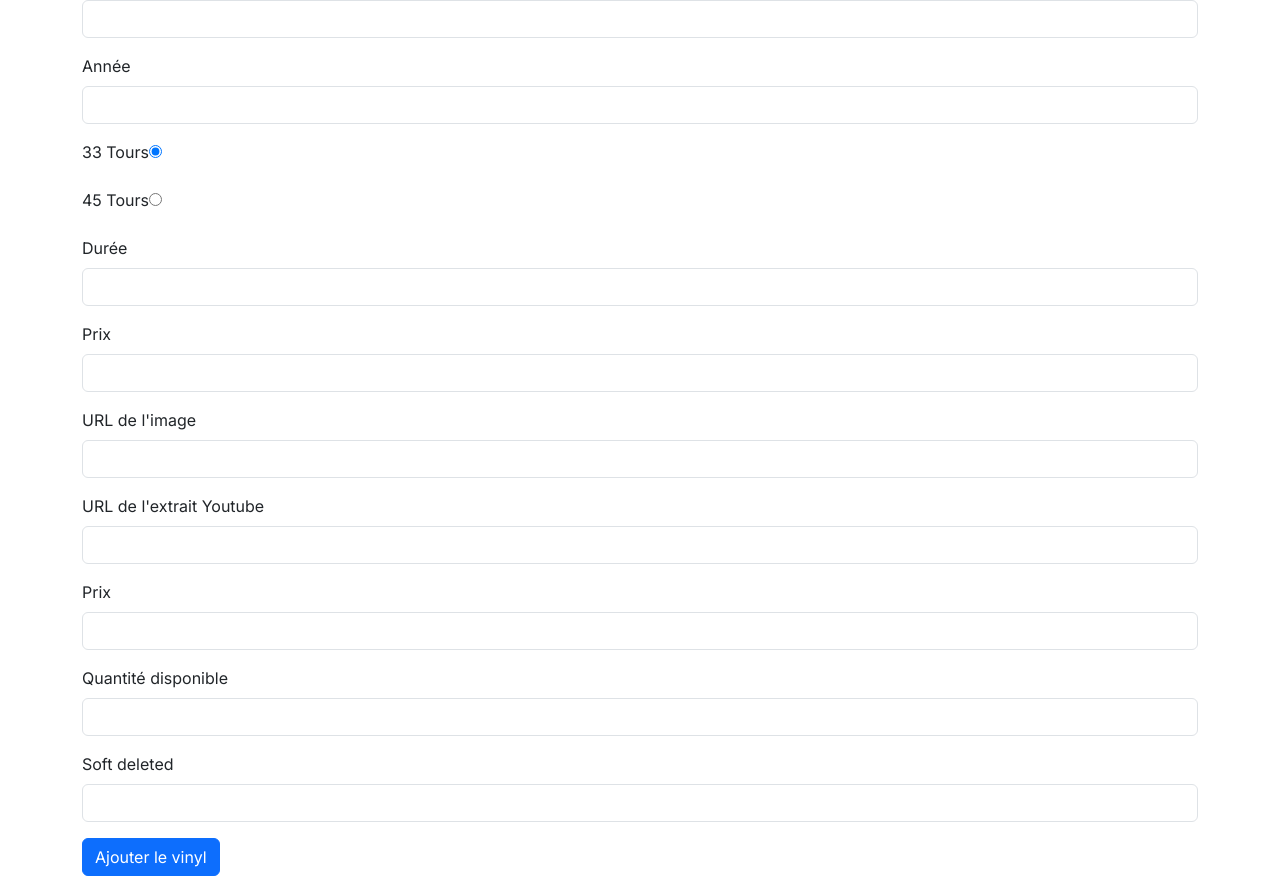
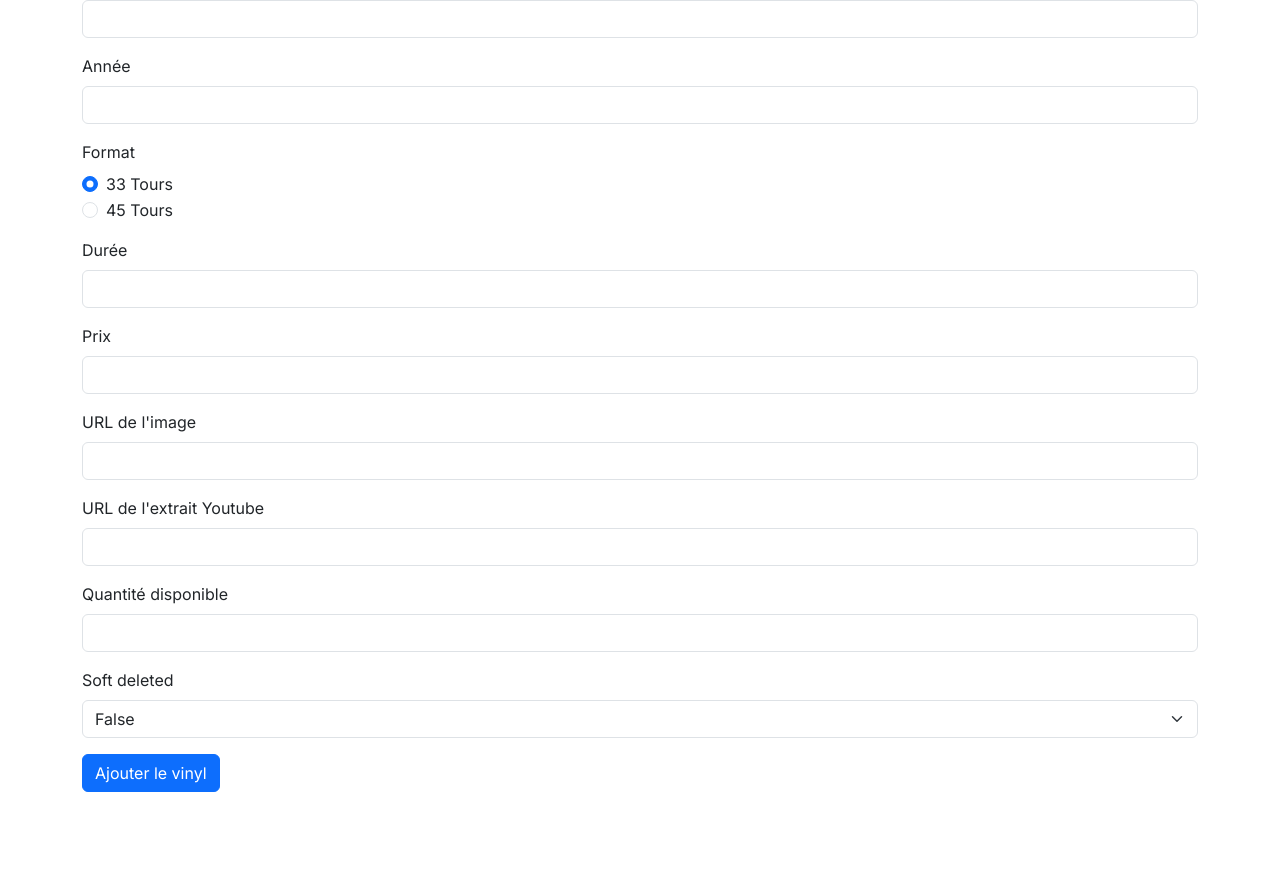
Before and after one commit to ElizabethSanchez16/Projet-final, a Next.js app: page /administration/ajoutmusique in a window 1280 px wide. Shown: the part 426-1302 px from the top of the page. After the commit the page ends 1218 px from the top, so only its background shows below. Built offline with nearby package versions, Linux system fonts and the light colour scheme.

Commit message:
Voir journal

```diff
--- a/app/basededonnees/db.json
+++ b/app/basededonnees/db.json
@@ -1,94 +1,4 @@
 {
-  "films": [
-    {
-      "id": "1",
-      "titre": "Avatar 2",
-      "description": "A paraplegic Marine dispatched to the moon Pandora on a unique mission becomes torn between following his orders and protecting the world he feels is his home.",
-      "imageUrl": "https://image.cnbcfm.com/api/v1/image/105897632-1557241558937avatar-e1541360922907.jpg?v=1664130328&w=1920&h=1080",
-      "duration": "2h 42m",
-      "deleted": false
-    },
-    {
-      "id": "2",
-      "titre": "The Dark Knight",
-      "description": "When the menace known as the Joker wreaks havoc and chaos on the people of Gotham, Batman must accept one of the greatest psychological and physical tests of his ability to fight injustice.",
-      "imageUrl": "https://images.ladepeche.fr/api/v1/images/view/5c34d2f53e454659430d33a5/large/image.jpg",
-      "duration": "2h 32m",
-      "deleted": false
-    },
-    {
-      "id": "3",
-      "titre": "Avengers Endgame",
-      "description": "After the devastating events of Avengers: Infinity War (2018), the universe is in ruins. With the help of remaining allies, the Avengers assemble once more in order to reverse Thanos' actions and restore balance to the universe.",
-      "imageUrl": "https://cdn.vox-cdn.com/thumbor/Ud01bY7Cq96hTiS6CPRjc2rngXw=/1400x788/filters:format(jpeg)/cdn.vox-cdn.com/uploads/chorus_asset/file/15969338/surprise_marvel_releases_a_new_full_trailer_and_poster_for_avengers_endgame_social.jpg",
-      "duration": "3h 1m",
-      "deleted": false
-    },
-    {
-      "id": "4",
-      "titre": "Skyfall",
-      "description": "James Bond's loyalty to M is tested when her past comes back to haunt her. When MI6 comes under attack, 007 must track down and destroy the threat, no matter how personal the cost.",
-      "imageUrl": "https://m.media-amazon.com/images/M/MV5BMTk4NTQ1Mzc1NV5BMl5BanBnXkFtZTgwODQ2NzA0NDE@._V1_.jpg",
-      "duration": "2h 23m",
-      "deleted": false
-    },
-    {
-      "id": "5",
-      "titre": "Moana",
-      "description": "Viana en France",
-      "imageUrl": "https://image.cnbcfm.com/api/v1/image/105897632-1557241558937avatar-e1541360922907.jpg?v=1664130328&w=1920&h=1080",
-      "duration": "1h 47m",
-      "deleted": true
-    },
-    {
-      "id": "6",
-      "titre": "La reine des neiges",
-      "description": "L'action se déroule à Arendelle",
-      "imageUrl": "https://image.cnbcfm.com/api/v1/image/105897632-1557241558937avatar-e1541360922907.jpg?v=1664130328&w=1920&h=1080",
-      "duration": "1h 42m",
-      "deleted": true
-    },
-    {
-      "id": "9732",
-      "titre": "13e film du 7e art",
-      "description": "Le 13 porte malheur",
-      "imageUrl": "https://cdn.vox-cdn.com/thumbor/Ud01bY7Cq96hTiS6CPRjc2rngXw=/1400x788/filters:format(jpeg)/cdn.vox-cdn.com/uploads/chorus_asset/file/15969338/surprise_marvel_releases_a_new_full_trailer_and_poster_for_avengers_endgame_social.jpg",
-      "duration": "6h78m",
-      "deleted": true
-    },
-    {
-      "id": "e07c",
-      "titre": "10e film du 7e art",
-      "description": "asd",
-      "imageUrl": "",
-      "duration": "6h78m + bonus",
-      "deleted": true
-    },
-    {
-      "id": "d2c2",
-      "titre": "10e film du 7e art",
-      "description": "ad",
-      "imageUrl": "https://cdn.vox-cdn.com/thumbor/Ud01bY7Cq96hTiS6CPRjc2rngXw=/1400x788/filters:format(jpeg)/cdn.vox-cdn.com/uploads/chorus_asset/file/15969338/surprise_marvel_releases_a_new_full_trailer_and_poster_for_avengers_endgame_social.jpg",
-      "duration": "6h78m + bonus",
-      "deleted": true
-    },
-    {
-      "id": "5ad0",
-      "titre": "11e film du 7e art",
-      "description": "ad",
-      "imageUrl": "https://cdn.vox-cdn.com/thumbor/Ud01bY7Cq96hTiS6CPRjc2rngXw=/1400x788/filters:format(jpeg)/cdn.vox-cdn.com/uploads/chorus_asset/file/15969338/surprise_marvel_releases_a_new_full_trailer_and_poster_for_avengers_endgame_social.jpg",
-      "duration": "6h78m + bonus",
-      "deleted": true
-    },
-    {
-      "id": "2baa",
-      "titre": "11e film du 7e art",
-      "description": "ads",
-      "imageUrl": "https://cdn.vox-cdn.com/thumbor/Ud01bY7Cq96hTiS6CPRjc2rngXw=/1400x788/filters:format(jpeg)/cdn.vox-cdn.com/uploads/chorus_asset/file/15969338/surprise_marvel_releases_a_new_full_trailer_and_poster_for_avengers_endgame_social.jpg",
-      "duration": "6h78m + bonus",
-      "deleted": false
-    }
-  ],
   "musiques": [
     {
       "id": "1",
@@ -100,7 +10,7 @@
         "Pop",
         "Psychédélique"
       ],
-      "année": 1967,
+      "annee": 1967,
       "duration": "0h 39m 51s",
       "imageUrl": "http://www.beatlesebooks.com/files/1619622/uploaded/sgt%20peper%20capitol%20label%20side%20one.jpg",
       "extraitUrl": "https://www.youtube.com/watch?v=R7dQjOCLQI8",
@@ -108,7 +18,7 @@
       "tours45": false,
       "disponible": 4,
       "deleted": false,
-      "prix": 35
+      "prix": 35.50
     },
     {
       "id": "2",
@@ -121,7 +31,7 @@
         "Funk",
         "Rock"
       ],
-      "année": 1982,
+      "annee": 1982,
       "duration": "0h 42m 19s",
       "imageUrl": "https://dyn1.heritagestatic.com/lf?set=path%5B2%2F2%2F0%2F4%2F1%2F22041061%5D%2Csizedata%5B850x600%5D&call=url%5Bfile%3Aproduct.chain%5D",
       "extraitUrl": "https://www.youtube.com/watch?v=sOnqjkJTMaA",
@@ -129,7 +39,7 @@
       "tours45": false,
       "disponible": 6,
       "deleted": false,
-      "prix": 28
+      "prix": 28.75
     },
     {
       "id": "3",
@@ -140,7 +50,7 @@
         "Progressive Rock",
         "Art Rock"
       ],
-      "année": 1973,
+      "annee": 1973,
       "duration": "0h 42m 49s",
       "imageUrl": "https://encorerecords.ca/cdn/shop/files/81gjeiHQMSL._AC_SL1500.jpg?v=1697131592&width=600",
       "extraitUrl": "https://www.youtube.com/watch?v=JwYX52BP2Sk",
@@ -148,7 +58,7 @@
       "tours45": false,
       "disponible": 7,
       "deleted": false,
-      "prix": 40
+      "prix": 40.25
     },
     {
       "id": "4",
@@ -160,7 +70,7 @@
         "Heavy Metal",
         "Folk Rock"
       ],
-      "année": 1971,
+      "annee": 1971,
       "duration": "0h 42m 34s",
       "imageUrl": "images/LedZeppelinIV.jpg",
       "extraitUrl": "https://www.youtube.com/watch?v=0hLESLXqBLI",
@@ -168,7 +78,7 @@
       "tours45": false,
       "disponible": 9,
       "deleted": false,
-      "prix": 32
+      "prix": 32.99
     },
     {
       "id": "5",
@@ -179,7 +89,7 @@
         "Grunge",
         "Alternative Rock"
       ],
-      "année": 1991,
+      "annee": 1991,
       "duration": "0h 42m 24s",
       "imageUrl": "images/nirvana-nevermind-blackvinyl.jpg",
       "extraitUrl": "https://www.youtube.com/watch?v=pkcJEvMcnEg",
@@ -187,7 +97,7 @@
       "tours45": false,
       "disponible": 5,
       "deleted": false,
-      "prix": 30
+      "prix": 30.50
     },
     {
       "id": "6",
@@ -198,7 +108,7 @@
         "Rock",
         "Opéra Rock"
       ],
-      "année": 1975,
+      "annee": 1975,
       "duration": "0h 05m 55s",
       "imageUrl": "https://upload.wikimedia.org/wikipedia/commons/thumb/b/bd/Bohemian_Rhapsody_by_Queen_US_vinyl_red_label.png/250px-Bohemian_Rhapsody_by_Queen_US_vinyl_red_label.png",
       "extraitUrl": "https://www.youtube.com/watch?v=fJ9rUzIMcZQ",
@@ -206,7 +116,7 @@
       "tours45": true,
       "disponible": 15,
       "deleted": false,
-      "prix": 15
+      "prix": 15.99
     },
     {
       "id": "7",
@@ -216,7 +126,7 @@
       "genre": [
         "Rock and Roll"
       ],
-      "année": 1956,
+      "annee": 1956,
       "duration": "0h 02m 16s",
       "imageUrl": "https://upload.wikimedia.org/wikipedia/en/thumb/2/2e/Big-mama-thornton-hound-dog.jpg/250px-Big-mama-thornton-hound-dog.jpg",
       "extraitUrl": "https://www.youtube.com/watch?v=-eHJ12Vhpyc",
@@ -224,7 +134,7 @@
       "tours45": true,
       "disponible": 11,
       "deleted": false,
-      "prix": 12
+      "prix": 12.50
     },
     {
       "id": "8",
@@ -234,7 +144,7 @@
       "genre": [
         "Folk Rock"
       ],
-      "année": 1965,
+      "annee": 1965,
       "duration": "0h 06m 13s",
       "imageUrl": "https://upload.wikimedia.org/wikipedia/en/thumb/3/30/Gates_of_Eden_cover.jpg/250px-Gates_of_Eden_cover.jpg",
       "extraitUrl": "https://www.youtube.com/watch?v=IwOfCgkyEj0",
@@ -242,7 +152,7 @@
       "tours45": true,
       "disponible": 0,
       "deleted": false,
-      "prix": 18
+      "prix": 18.25
     },
     {
       "id": "9",
@@ -253,7 +163,7 @@
         "Surf Rock",
         "Psychedelic Pop"
       ],
-      "année": 1966,
+      "annee": 1966,
       "duration": "0h 03m 39s",
       "imageUrl": "https://upload.wikimedia.org/wikipedia/en/thumb/b/b2/Good_Vibrations_single.jpg/250px-Good_Vibrations_single.jpg",
       "extraitUrl": "https://www.youtube.com/watch?v=apBWI6xrbLY",
@@ -261,7 +171,7 @@
       "tours45": true,
       "disponible": 8,
       "deleted": false,
-      "prix": 14
+      "prix": 14.75
     },
     {
       "id": "10",
@@ -273,7 +183,7 @@
         "R&B",
         "Funk"
       ],
-      "année": 1983,
+      "annee": 1983,
       "duration": "0h 04m 54s",
       "imageUrl": "https://upload.wikimedia.org/wikipedia/en/thumb/d/d6/Billie_Jean_US_7-inch_vinyl_Side-A.jpg/250px-Billie_Jean_US_7-inch_vinyl_Side-A.jpg",
       "extraitUrl": "https://www.youtube.com/watch?v=Zi_XLOBDo_Y",
@@ -281,7 +191,7 @@
       "tours45": true,
       "disponible": 12,
       "deleted": false,
-      "prix": 16
+      "prix": 16.50
     },
     {
       "id": "11",
@@ -292,7 +202,7 @@
         "Rock",
         "Pop"
       ],
-      "année": 1977,
+      "annee": 1977,
       "duration": "0h 40m 01s",
       "imageUrl": "https://images.urbndata.com/is/image/UrbanOutfitters/92354091_040_d?$xlarge$&fit=constrain&fmt=webp&qlt=80&wid=540",
       "extraitUrl": "https://www.youtube.com/watch?v=-uFU79MGj00",
@@ -300,7 +210,25 @@
       "tours45": false,
       "disponible": 0,
       "deleted": true,
-      "prix": 38
+      "prix": 38.99
+    },
+    {
+      "id": "cce9",
+      "titre": "Discovery",
+      "album": "Discovery",
+      "artiste": "Daft Punk",
+      "genre": [
+        "Electronic"
+      ],
+      "annee": 2000,
+      "duration": "1:01:19",
+      "imageUrl": "https://upload.wikimedia.org/wikipedia/en/thumb/2/27/Daft_Punk_-_Discovery.png/250px-Daft_Punk_-_Discovery.png",
+      "extraitUrl": "https://www.youtube.com/watch?v=FGBhQbmPwH8",
+      "tours33": true,
+      "tours45": false,
+      "disponible": 10,
+      "deleted": false,
+      "prix": 39.75
     }
   ],
   "lecteurs": [
@@ -308,7 +236,7 @@
       "id": "1",
       "nom": "Audio-Technica AT-LP60XBT-BK",
       "marque": "Audio-Technica",
-      "prix": 299,
+      "prix": 299.99,
       "caracteristiques": [
         "Connectivité Bluetooth",
         "Fonctionnement entièrement automatique avec deux vitesses : 33-1/3 et 45 RPM",
--- a/app/components/AjoutMusiqueForm.js
+++ b/app/components/AjoutMusiqueForm.js
@@ -1,16 +1,14 @@
-//app\components\ModificationForm.js
+// app/components/AjoutMusiqueForm.js
 "use client";
 import { useFormState, useState } from 'react-dom';
 
-
-export default function ModificationMusiqueForm({ modificationMusiqueAction }) {
-    const [state, formAction] = useFormState(modificationMusiqueAction, null);
-
+export default function ajoutMusiqueForm({ ajoutMusiqueAction }) {
+    const [state, formAction] = useFormState(ajoutMusiqueAction, null);
 
     return (
         <>
             <div className="container mt-4">
-                <h1>Modifier un Vinyl</h1>
+                <h1>Ajouter un Vinyl</h1>
                 <form action={formAction}>
 
                     <div className="mb-3">
@@ -20,36 +18,34 @@ export default function ModificationMusiqueForm({ modificationMusiqueAction }) {
 
                     <div className="mb-3">
                         <label htmlFor="album" className="form-label">Album</label>
-                        <input type="text" className="form-control" id="album" name="album" required></input>
+                        <input type="text" className="form-control" id="album" name="album" required />
                     </div>
 
                     <div className="mb-3">
                         <label htmlFor="artiste" className="form-label">Artiste</label>
-                        <input type="text" className="form-control" id="artiste" name="artiste" required></input>
+                        <input type="text" className="form-control" id="artiste" name="artiste" required />
                     </div>
 
                     <div className="mb-3">
                         <label htmlFor="genre" className="form-label">Genre</label>
-                        <input type="text" className="form-control" id="genre" name="genre" required></input>
+                        <input type="text" className="form-control" id="genre" name="genre" required />
                     </div>
 
                     <div className="mb-3">
-                        <label htmlFor="année" className="form-label">Année</label>
-                        <input type="number" className="form-control" id="année" name="année" required></input>
+                        <label htmlFor="annee" className="form-label">Année</label>
+                        <input type="number" className="form-control" id="annee" name="annee" required />
                     </div>
 
                     <div className="mb-3">
-
-                        <div className="mb-3">
-                            <label htmlFor="33tours" className="form-label">33 Tours</label>
-                            <input type="radio" className="radio-control" value="33tours" id="33tours" name="33tours" required checked></input>
+                        <label className="form-label">Format</label>
+                        <div className="form-check">
+                            <input type="radio" className="form-check-input" value="33tours" id="33tours" name="format" required defaultChecked />
+                            <label className="form-check-label" htmlFor="33tours">33 Tours</label>
                         </div>
-
-                        <div className="mb-3">
-                            <label htmlFor="45tours" className="form-label">45 Tours</label>
-                            <input type="radio" className="radio-control" value="45tours" id="45tours" name="45tours" required></input>
+                        <div className="form-check">
+                            <input type="radio" className="form-check-input" value="45tours" id="45tours" name="format" required />
+                            <label className="form-check-label" htmlFor="45tours">45 Tours</label>
                         </div>
-
                     </div>
 
                     <div className="mb-3">
@@ -59,7 +55,7 @@ export default function ModificationMusiqueForm({ modificationMusiqueAction }) {
 
                     <div className="mb-3">
                         <label htmlFor="prix" className="form-label">Prix</label>
-                        <input type="number" className="form-control" id="prix" name="prix" required></input>
+                        <input type="number" className="form-control" id="prix" name="prix" required />
                     </div>
 
                     <div className="mb-3">
@@ -73,30 +69,17 @@ export default function ModificationMusiqueForm({ modificationMusiqueAction }) {
                     </div>
 
                     <div className="mb-3">
-                        <label htmlFor="prix" className="form-label">Prix</label>
-                        <input type="number" className="form-control" id="prix" name="prix" required></input>
-                    </div>
-
-                    <div className="mb-3">
                         <label htmlFor="disponible" className="form-label">Quantité disponible</label>
-                        <input type="number" className="form-control" id="disponible" name="disponible" required></input>
+                        <input type="number" className="form-control" id="disponible" name="disponible" required />
                     </div>
 
                     <div className="mb-3">
                         <label htmlFor="deleted" className="form-label">Soft deleted</label>
-                        <input type="boolean" className="form-control" id="deleted" name="deleted" required></input>
+                        <select className="form-select" id="deleted" name="deleted" required>
+                            <option value="false">False</option>
+                            <option value="true">True</option>
+                        </select>
                     </div>
-
-
-
-
-
-
-
-
-
-
-
 
                     <button type="submit" className="btn btn-primary">Ajouter le vinyl</button>
                     {state?.error && <p className="text-danger mt-2">{state.error}</p>}
--- a/app/components/BlogCard.js
+++ b/app/components/BlogCard.js
@@ -7,7 +7,7 @@ import { deleteMusiqueAction } from "../serversActions/deleteMusiqueAction";
 import { getLocalStorageLastConsultedMusiqueIdAction } from "../serversActions/getLocalStorageLastconsultedMusiqueIdAction";
 import styles from '../../app/styles.css';
 
-export default function BlogCard({ key, titre, album, artiste, genre, année, duration, imageUrl, extraitUrl, tours33, tours45, disponible, deleted, prix, id, className, onDelete }) {
+export default function BlogCard({ key, titre, album, artiste, genre, annee, duration, imageUrl, extraitUrl, tours33, tours45, disponible, deleted, prix, id, className, onDelete }) {
     const [isLastConsulted, setIsLastConsulted] = useState(false);
     const [isPending, startTransition] = useTransition();
 
@@ -39,7 +39,7 @@ export default function BlogCard({ key, titre, album, artiste, genre, année, du
                     <p className="card-text">Artiste: {artiste}</p>
                     {album && <p className="card-text">Album: {album}</p>} {/* Afficher l'album s'il existe */}
                     {genre && <p className="card-text">Genre: {genre.join(', ')}</p>} {/* Afficher les genres */}
-                    <p className="card-text">Année: {année}</p>
+                    <p className="card-text">Année: {annee}</p>
                     <p className="card-text">Durée: {duration}</p>
                     <p className="card-text">Prix: {prix} $</p>
                     <p className="card-text">Disponible: {disponible}</p>
--- a/app/components/BlogList.js
+++ b/app/components/BlogList.js
@@ -13,7 +13,7 @@ export default function BlogList({ musiques }) {
                         album={musique.album}
                         artiste={musique.artiste}
                         genre={musique.genre}
-                        année={musique.annee}
+                        annee={musique.annee}
                         duration={musique.duration}
                         imageUrl={musique.imageUrl}
                         extraitUrl={musique.extraitUrl}
--- a/app/components/ModificationMusiqueForm.js
+++ b/app/components/ModificationMusiqueForm.js
@@ -1,4 +1,4 @@
-//app\components\ModificationForm.js
+//app\components\ModificationMusiqueForm.js
 "use client";
 import { useFormState, useState } from 'react-dom';
 
--- a/app/detail/[id]/page.js
+++ b/app/detail/[id]/page.js
@@ -72,7 +72,7 @@ export default function PageDetailMusiqueId() {
         <h2 className="artiste">Artiste: {musiqueDetail.artiste}</h2>
         {musiqueDetail.album && <h3 className="album">Album: {musiqueDetail.album}</h3>}
         {musiqueDetail.genre && <p className="genre">Genre: {musiqueDetail.genre.join(', ')}</p>}
-        <p className="annee">Année: {musiqueDetail.année}</p>
+        <p className="annee">Année: {musiqueDetail.annee}</p>
         <p className="duration">Durée: {musiqueDetail.duration}</p>
         <p className="prix">Prix: {musiqueDetail.prix} $</p>
         <p className="disponible">Disponible: {musiqueDetail.disponible}</p>
--- a/app/layout.js
+++ b/app/layout.js
@@ -6,8 +6,8 @@ import "bootstrap/dist/css/bootstrap.css";
 const inter = Inter({ subsets: ["latin"] });
 
 export const metadata = {
-  title: "The Movie Database",
-  description: "A great place to search for movies!",
+  title: "Vinyl Haven",
+  description: "A great place to search for classic Vinyls!",
 };
 
 export default function RootLayout({ children }) {
--- a/app/serversActions/modificationMusiqueAction.js
+++ b/app/serversActions/modificationMusiqueAction.js
@@ -1,4 +1,4 @@
-//app\actions\addMovieAction.js
+//app\serversActions\modificationMusiqueAction.js
 'use server';
 
 export async function modificationMusiqueAction(prevState, formData) {
```
Also changed, not shown: app/addmovie/page.js (deleted, +0 -14 lines), app/serversActions/ajoutMusiqueAction.js (+41 -17 lines), Conception/Journal de bord Kimberly.txt, 1 other file (tests, documents, lock files or other folders).
